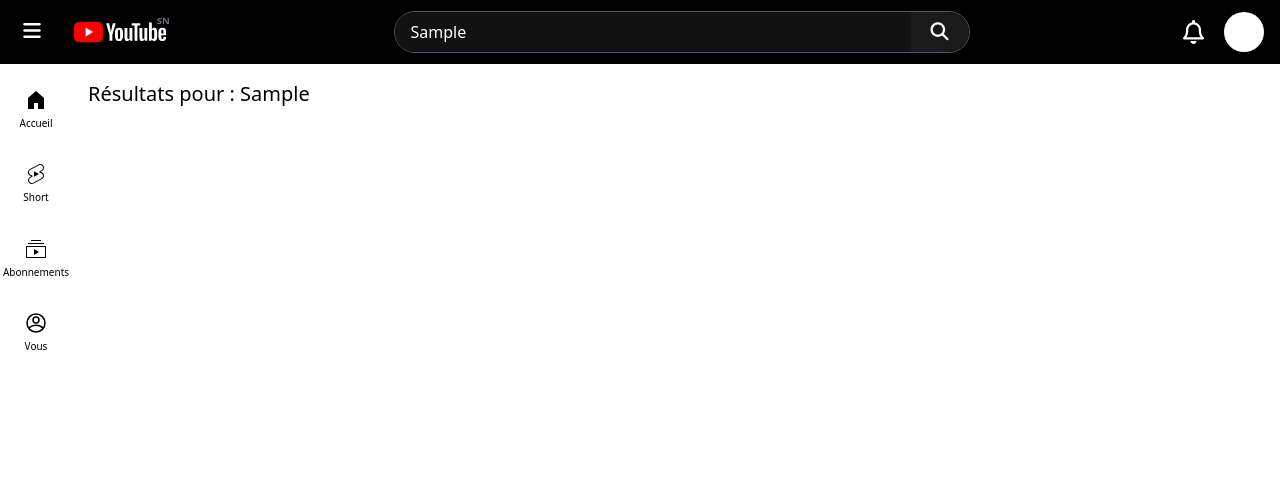
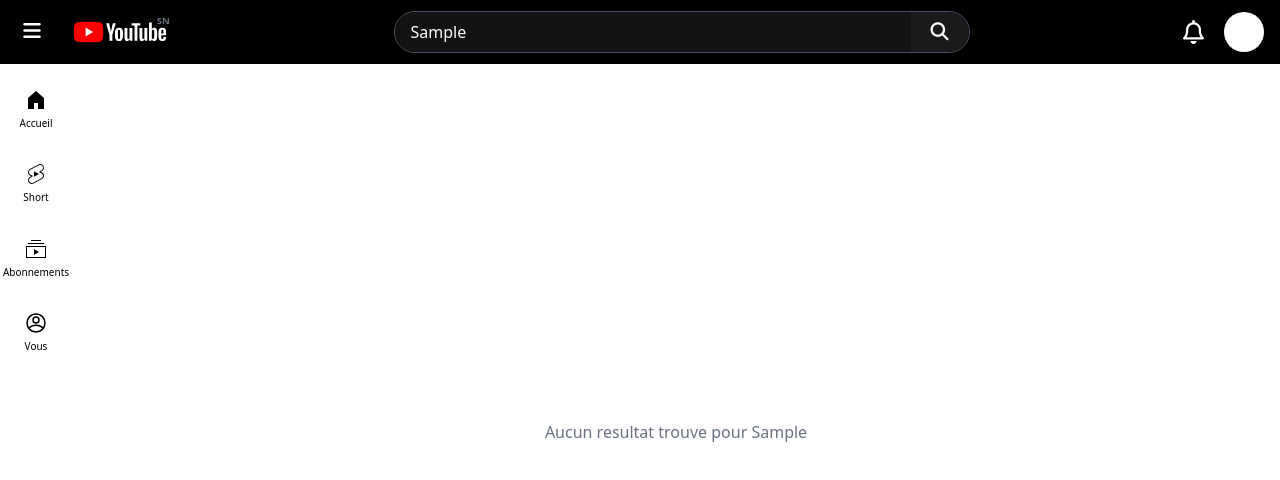
Before and after one commit to natachavilane/clone-youtube, a React (Vite) app: page /search in a window 1280 px wide. Both pictures are taken after typing "Sample" into the empty fields and a click on the button 939 px from the left and 32 px from the top of the page. Shown: the top 480 px of the page. Built offline with nearby package versions, Linux system fonts and the light colour scheme.

Commit message:
Ajout de la  recherche par chaine et categorie

```diff
--- a/src/components/layout/Navbar.jsx
+++ b/src/components/layout/Navbar.jsx
@@ -10,6 +10,7 @@ function Navbar({onMenuClick}) {
         navigate(`/search?q=${text}`);
 
     }
+
 
     return (
         <header className="h-16 sticky top-0 z-50 text-white flex justify-between items-center lg:px-4 py-2 bg-black">
--- a/src/pages/Search.jsx
+++ b/src/pages/Search.jsx
@@ -4,16 +4,29 @@ import VideoCard from "../components/video/VideoCard";
 
 function Search() {
     const [searchParams] = useSearchParams();
-    const q = searchParams.get("q") || "";
-    const videoConcerne = listVideo.filter((v) => v.title.toLowerCase().includes(q.toLowerCase())
+    const q = (searchParams.get("q") || "").trim();
+    const videoConcerne = listVideo.filter(
+        (v) =>
+        v.title.toLowerCase().includes(q.toLowerCase()) ||
+        v.channel.toLowerCase().includes(q.toLowerCase()) ||
+        v.category.toLowerCase().includes(q.toLowerCase())
+
 
     );
+    if (videoConcerne.length === 0) {
+        return(
+            <p className="h-full flex justify-center items-center p-8 text-gray-500">
+                Aucun resultat trouve pour {q}
+            </p>
+
+        );
+
+    }
+
     console.log("les videsos sont ", videoConcerne);
 
     return(
         <div>
-
-            <h1 className="p-4 text-xl">Résultats pour : {q}</h1>
             <div className="grid grid-cols-1 sm:grid-cols-2 lg:grid-cols-3">
                 {videoConcerne.map((v) => (
                     <VideoCard
```
